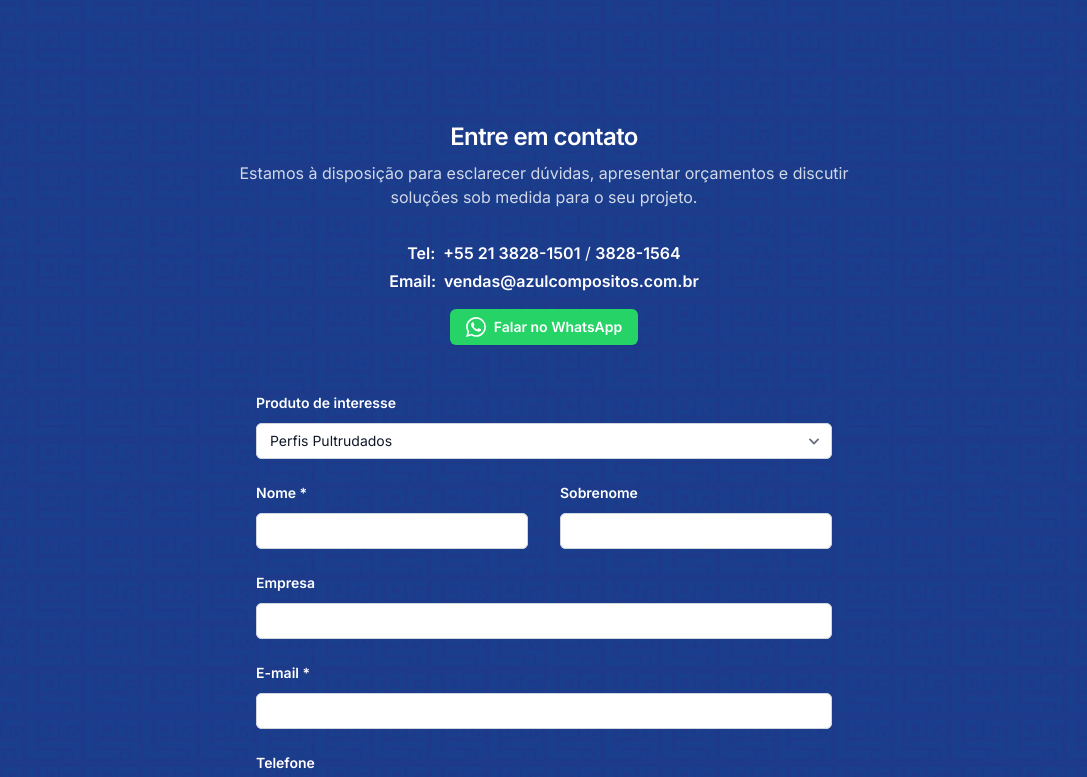
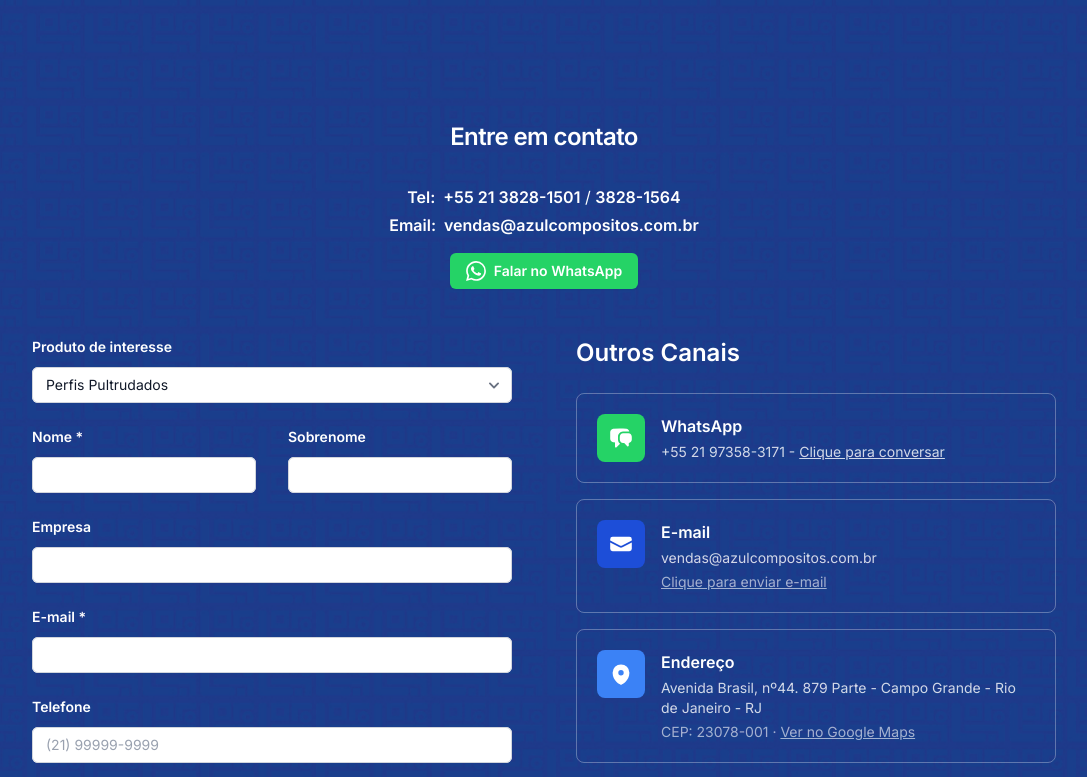
Before and after one commit to overdrive-dev/azul-web-mosaico, a Next.js app: page /quem-somos in a window 1280 px wide. Shown: the part 1220-1997 px from the top of the page, without its empty margins (96-1183 px from the left). Built offline with nearby package versions, Linux system fonts and the light colour scheme.

Commit message:
fix: atualiza entre em contato do quem somos para FaleConoscoSection

```diff
--- a/app/quem-somos/page.tsx
+++ b/app/quem-somos/page.tsx
@@ -1,6 +1,6 @@
 import type { Metadata } from "next";
 import HeroBanner from "@/components/HeroBanner";
-import Contact from "@/components/Contact";
+import FaleConoscoSection from "@/components/FaleConoscoSection";
 import Footer from "@/components/Footer";
 
 export const metadata: Metadata = {
@@ -35,7 +35,7 @@ export default function QuemSomosPage() {
         </div>
       </section>
 
-      <Contact />
+      <FaleConoscoSection title="Entre em contato" />
       <Footer />
     </main>
   );
```
